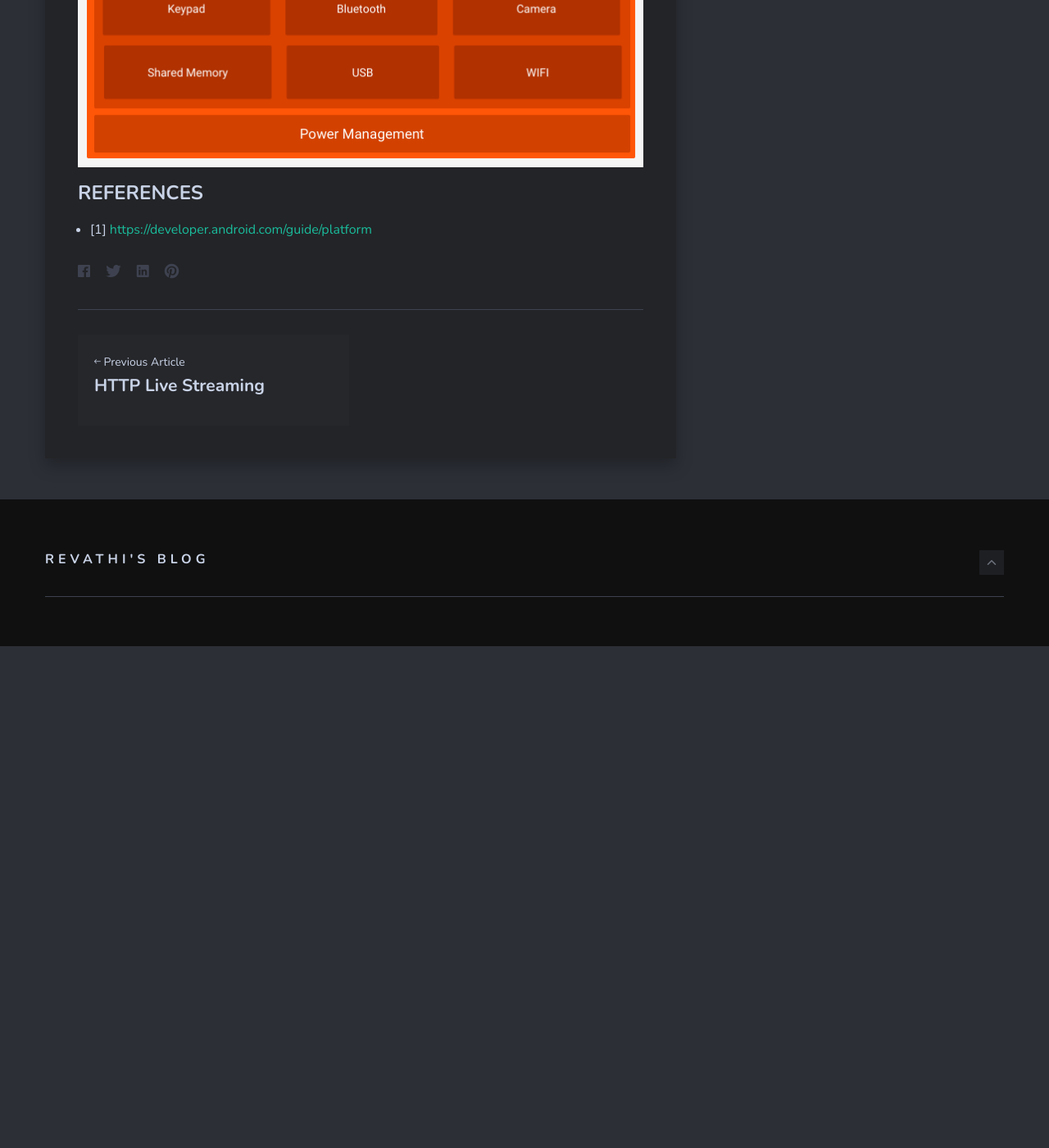
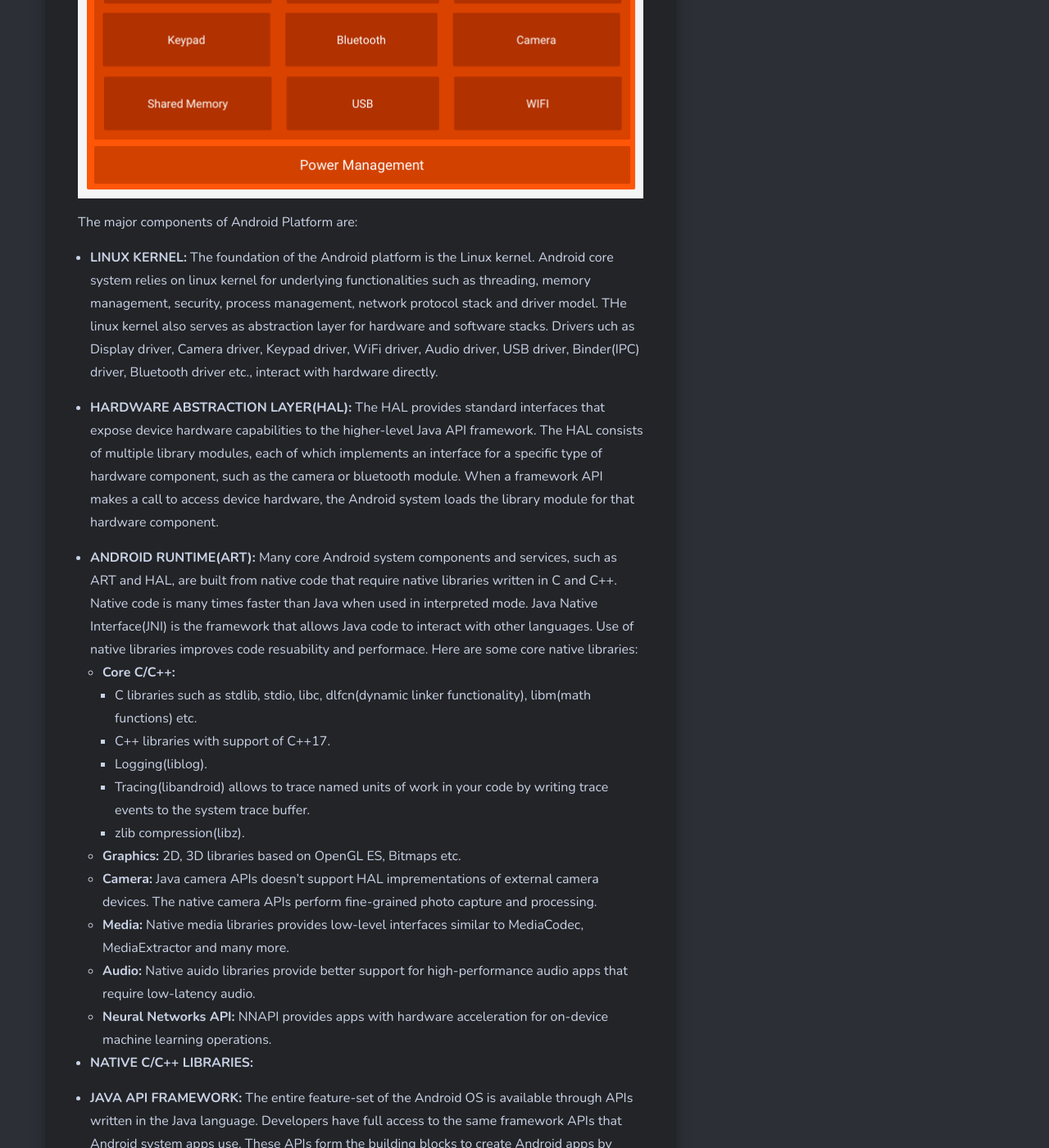
Before and after one commit to revathi727/revathi727.github.io, a Jekyll site: the page built from _posts/2020-07-10-android architecture.md, in a window 1280 px wide and 1400 px high, scrolled down 1297 px. Shown: the whole window at 82% size. Built offline with Jekyll 4.4.1, drawn with Linux system fonts in a browser that asks for light colours; nearby versions of some CDN libraries; before the commit the page ends 2085 px from its top, so only the background shows below that; some of the changed text lies outside the part shown.

Commit message:
Update 2020-07-10-android architecture.md

```diff
--- a/_posts/2020-07-10-android architecture.md
+++ b/_posts/2020-07-10-android architecture.md
@@ -9,13 +9,53 @@ description: Android platform architecture or android software stack.
 image: android_architecture.jpg
 ---
 
-## Android Architecture or Android Software Stack
+## Android Platform Architecture or Android Software Stack
 
 Android is an open source, Linux-based software stack created for a wide array of devices and form factors.
 Although Android has developed many OS versions, the android platform architecture or software stack remains unchanged.
 
 ![]({{site.baseurl}}/img/android_stack.png)
 
+The major components of Android Platform are:
+
+* **LINUX KERNEL:**
+The foundation of the Android platform is the Linux kernel. Android core system relies on linux kernel for underlying functionalities such as threading, memory management, security, process management, network protocol stack and driver model. THe linux kernel also serves as abstraction layer for hardware and software stacks. Drivers uch as Display driver, Camera driver, Keypad driver, WiFi driver, Audio driver, USB driver, Binder(IPC) driver, Bluetooth driver etc., interact with hardware directly.
+
+* **HARDWARE ABSTRACTION LAYER(HAL):**
+The HAL provides standard interfaces that expose device hardware capabilities to the higher-level Java API framework. The HAL consists of multiple library modules, each of which implements an interface for a specific type of hardware component, such as the camera or bluetooth module. When a framework API makes a call to access device hardware, the Android system loads the library module for that hardware component.
+
+* **ANDROID RUNTIME(ART):**
+Many core Android system components and services, such as ART and HAL, are built from native code that require native libraries written in C and C++. Native code is many times faster than Java when used in interpreted mode. Java Native Interface(JNI) is the framework that allows Java code to interact with other languages. Use of native libraries improves code resuability and performace.
+Here are some core native libraries:
+  * **Core C/C++:**
+    * C libraries such as stdlib, stdio, libc, dlfcn(dynamic linker functionality), libm(math functions) etc.
+    * C++ libraries with support of C++17.
+    * Logging(liblog).
+    * Tracing(libandroid) allows to trace named units of work in your code by writing trace events to the system trace buffer.
+    * zlib compression(libz).
+  * **Graphics:**
+    2D, 3D libraries based on OpenGL ES, Bitmaps etc.
+  * **Camera:**
+    Java camera APIs doesn't support HAL imprementations of external camera devices. The native camera APIs perform fine-grained photo capture and processing.
+  * **Media:**
+    Native media libraries provides low-level interfaces similar to MediaCodec, MediaExtractor and many more.
+  * **Audio:**
+    Native auido libraries provide better support for high-performance audio apps that require low-latency audio.
+  * **Neural Networks API:**
+    NNAPI provides apps with hardware acceleration for on-device machine learning operations.
+
+* **NATIVE C/C++ LIBRARIES:**
+
+* **JAVA API FRAMEWORK:**
+The entire feature-set of the Android OS is available through APIs written in the Java language. Developers have full access to the same framework APIs that Android system apps use. These APIs form the building blocks to create Android apps by simplifying the reuse of core, modular system components and services, which include the following:
+  * **View System:** It is used to build an app’s UI, including lists, grids, text boxes, buttons, and even an embeddable web browser.
+  * **Resource Manager:** It provides access to non-code resources such as localized strings, graphics, and layout files.
+  * **Notification Manager:** It enables all apps to display custom alerts in the status bar.
+  * **Activity Manager:** It manages the lifecycle of apps and provides a common navigation back stack.
+  * **Content Providers:** They enable apps to access data from other apps, such as the Contacts app, or to share their own data
+
+* **SYSTEM APPS:**
+Android comes with a set of core apps for email, SMS messaging, calendars, internet browsing, contacts, and more. Developers can also make apps and set them as default(except Settings).
 
 ### REFERENCES
 * [1] <https://developer.android.com/guide/platform>
```
